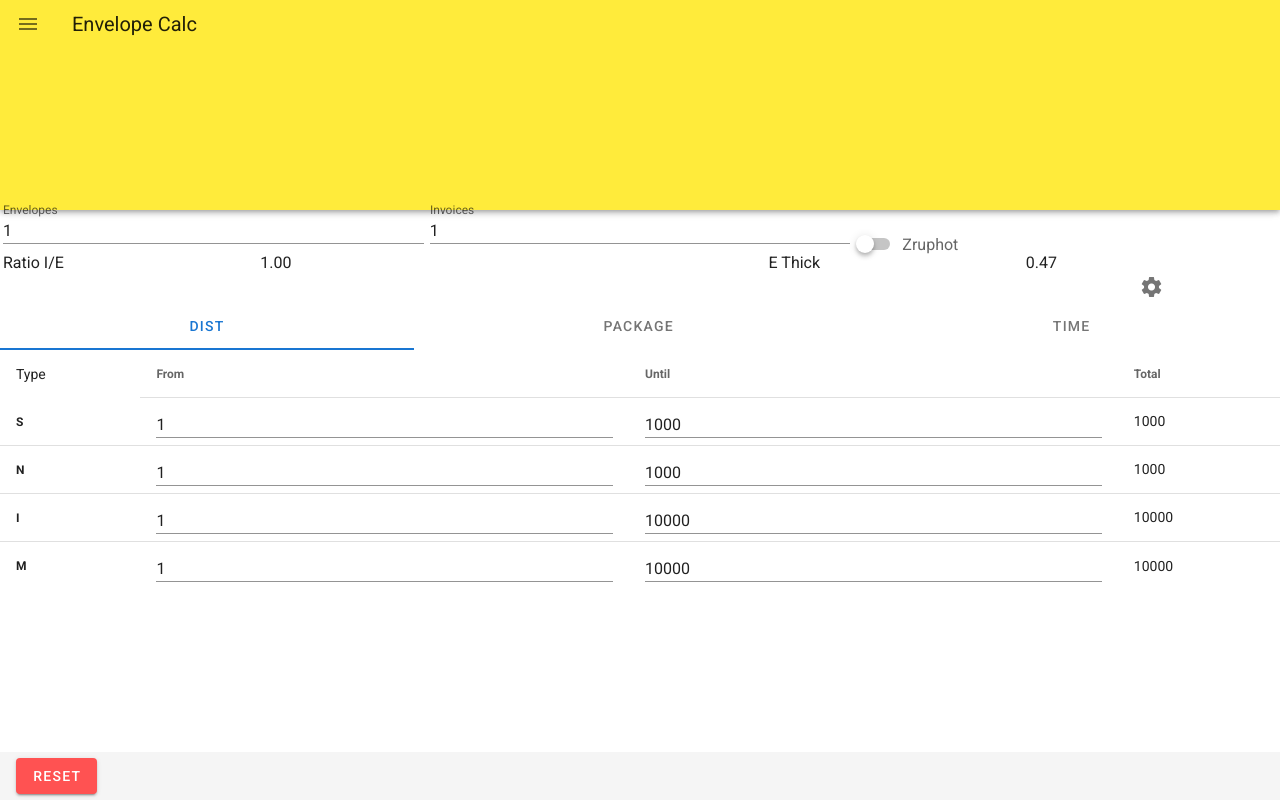
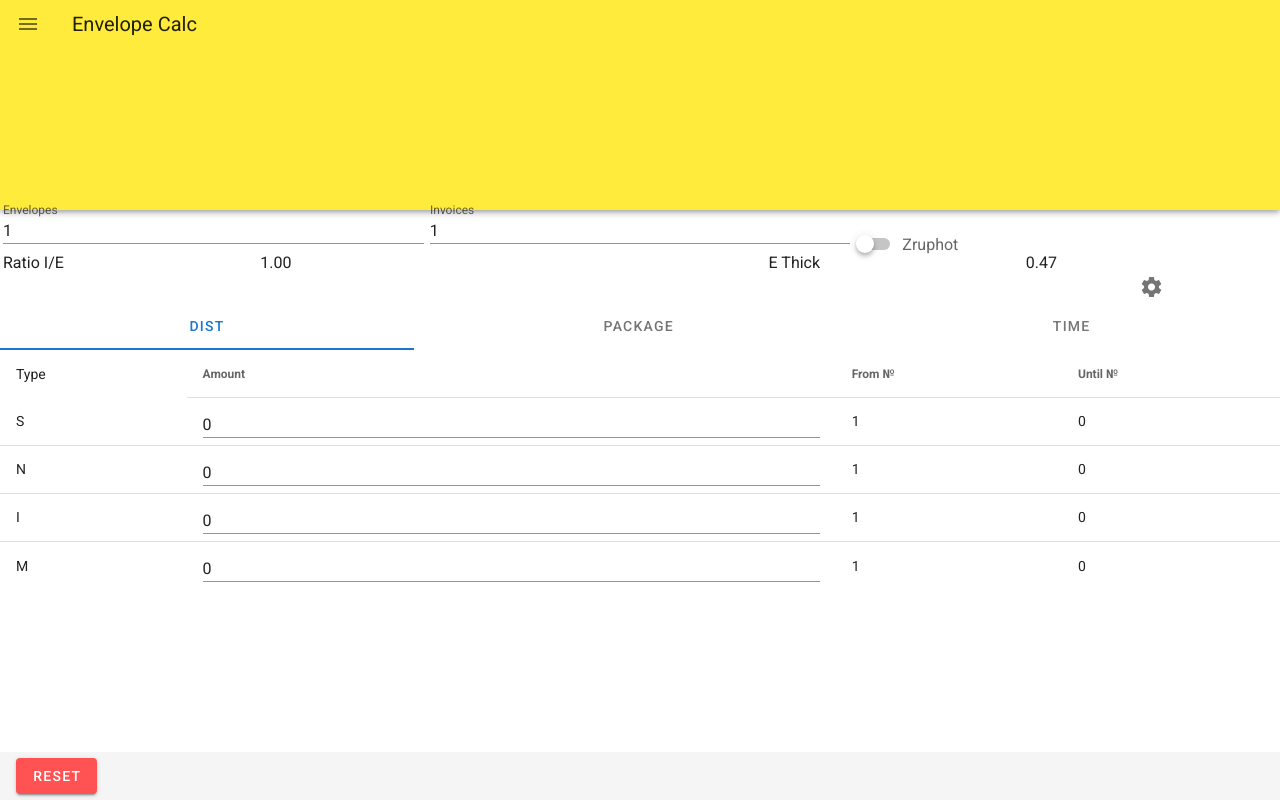
Before and after one commit to aviyot/envelope.calc, a Vue app: page / in a window 1280 px wide. Both pictures are taken after a click on the tab "DIST". Built offline with nearby package versions, Linux system fonts and the light colour scheme.

Commit message:
implement distribution component

```diff
--- a/src/components/Distribution.vue
+++ b/src/components/Distribution.vue
@@ -4,13 +4,13 @@
       <thead>
         <tr>
           <td>Type</td>
-          <th>From</th>
-          <th>Until</th>
-          <th>Total</th>
+          <th>Amount</th>
+          <th>From &numero;</th>
+          <th>Until &numero;</th>
         </tr>
       </thead>
       <tbody>
-        <tr v-for="dis in dist" :key="dis.name">
+        <!--    <tr v-for="dis in dist" :key="dis.name">
           <th v-on:click="updateRange(dis.orderFrom,dis.orderUntil)">{{dis.name}}</th>
           <td>
             <v-text-field type="number" v-model = "dis.orderFrom"  dense hide-details></v-text-field>
@@ -19,6 +19,69 @@
           <v-text-field type="number" v-model = "dis.orderUntil" dense hide-details></v-text-field>
           </td>
           <td>{{dis.orderUntil - dis.orderFrom +1}}</td>
+        </tr> -->
+        <tr>
+          <td>{{ dist[0].name }}</td>
+
+          <td>
+            <v-text-field
+              type="number"
+              v-model="dist[0].amount"
+              dense
+              hide-details
+            ></v-text-field>
+          </td>
+          <td>{{ 1 }}</td>
+          <td>{{ +dist[0].amount }}</td>
+        </tr>
+        <tr>
+          <td>{{ dist[1].name }}</td>
+
+          <td>
+            <v-text-field
+              type="number"
+              v-model="dist[1].amount"
+              dense
+              hide-details
+            ></v-text-field>
+          </td>
+          <td>{{ +dist[0].amount + 1 }}</td>
+          <td>{{ +dist[0].amount + +dist[1].amount }}</td>
+        </tr>
+        <tr>
+          <td>{{ dist[2].name }}</td>
+
+          <td>
+            <v-text-field
+              type="number"
+              v-model="dist[2].amount"
+              dense
+              hide-details
+            ></v-text-field>
+          </td>
+          <td>{{ +dist[0].amount + +dist[1].amount + 1 }}</td>
+          <td>{{ +dist[0].amount + +dist[1].amount + +dist[2].amount }}</td>
+        </tr>
+        <tr>
+          <td>{{ dist[3].name }}</td>
+
+          <td>
+            <v-text-field
+              type="number"
+              v-model="dist[3].amount"
+              dense
+              hide-details
+            ></v-text-field>
+          </td>
+          <td>{{ +dist[0].amount + +dist[1].amount + +dist[2].amount + 1 }}</td>
+          <td>
+            {{
+              +dist[0].amount +
+              +dist[1].amount +
+              +dist[2].amount +
+              +dist[3].amount
+            }}
+          </td>
         </tr>
       </tbody>
     </template>
@@ -31,14 +94,14 @@ import { mapState } from "vuex";
 export default {
   name: "Distribution",
   computed: {
-    ...mapState(["dist"])
+    ...mapState(["dist"]),
   },
   methods: {
     updateRange(from, until) {
       this.$store.commit("updateOrderFrom", from);
       this.$store.commit("updateOrderUntil", until);
-    }
-  }
+    },
+  },
 };
 </script>
 <style scoped>
--- a/src/store/intialState.js
+++ b/src/store/intialState.js
@@ -29,21 +29,25 @@ export default {
       name: "S",
       orderFrom: 1,
       orderUntil: 1000,
+      amount:0
     },
     {
       name: "N",
       orderFrom: 1,
       orderUntil: 1000,
+      amount:0
     },
     {
       name: "I",
       orderFrom: 1,
       orderUntil: 10000,
+      amount:0
     },
     {
       name: "M",
       orderFrom: 1,
       orderUntil: 10000,
+      amount:0
     },
   ],
   board: {
```
